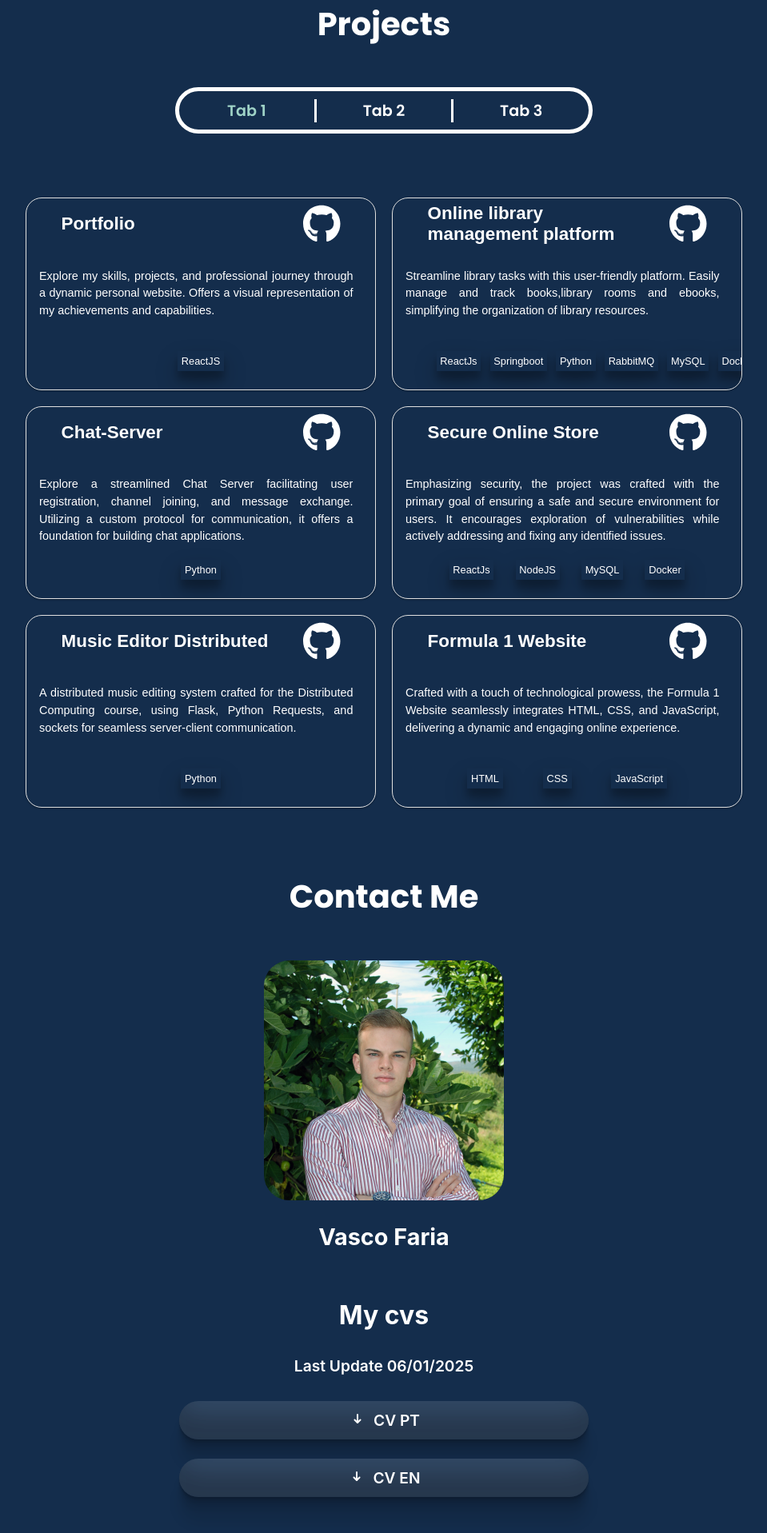
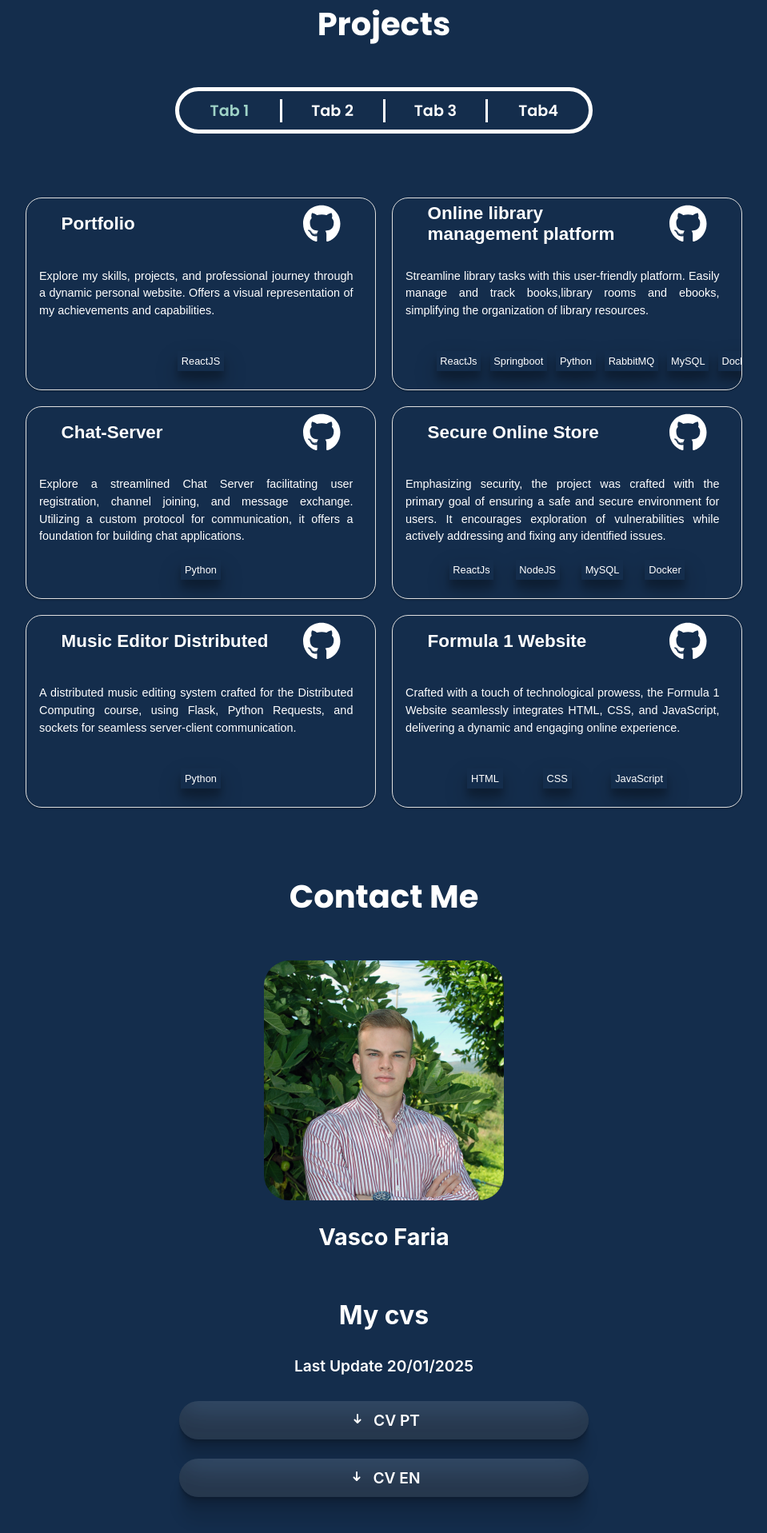
Before and after one commit to Vasco-Faria/Portfolio, a React (Create React App) app in the folder portfolioweb/: page / in a window 1280 px wide. Shown: the part 2999-4916 px from the top of the page at 80% size, without its empty margins (160-1119 px from the left). Built offline with nearby package versions, Linux system fonts and the light colour scheme.

Commit message:
Update with last Projects

```diff
--- a/portfolioweb/src/Sections/ContactMe/ContactMe.js
+++ b/portfolioweb/src/Sections/ContactMe/ContactMe.js
@@ -30,7 +30,7 @@ const ContactMe = () => {
                     </div>
                     <div className='mycvs'>
                         <h3>My cvs</h3>
-                        <p>Last Update 06/01/2025</p>
+                        <p>Last Update 20/01/2025</p>
                         <div className='buttons-downloads'>
                             <ButtonDownload text="CV PT" fileName="CV-Vasco-PT.pdf" filePath={pdf1} />
                             <ButtonDownload text="CV EN" fileName="CV-Vasco-EN.pdf" filePath={pdf2} />
--- a/portfolioweb/src/Sections/Projects/Projects.js
+++ b/portfolioweb/src/Sections/Projects/Projects.js
@@ -20,9 +20,14 @@ const Projects = () => {
     { title: 'PetTicket', description: 'Project focused on software testing and quality ', githublink: 'https://github.com/PeTicket/PeTicket',tech:["SpringBoot","JS","Selenium","Cucumber","SonarQube"] },
     { title: 'Platform WisH (Where is Home)', description: 'Development of an innovative platform for location assessment and social support module to aid in housing search for Univeristy of Aveiro students', githublink: 'https://github.com/Wish-Where-is-Home',tech:["ReactJS", "Leaflet", "QGIS", "PostgresSQL"] },
     { title: 'Workout_Tracker', description: 'Personal Project focused on learning Flutter and mobile dev', githublink: 'project9.jpg',tech:["Flutter"] },
+    { title: 'Parallel Computing Optimization ', description: 'Optimization of computationally intensive code, improving performance and scalability for high-performance computing tasks.',githublink: 'https://github.com/Vasco-Faria/Cpar-TP',  tech:["OpenMP", "CUDA","MPI"] },
+    { title:"Machine Learning for Alzheimer's Prediction", description:"Design and optimization of Machine Learning models", githublink:"",tech:["Python", "PyRadiomics", "Kagle"]},
+    { title:"Moonshot deployment with Kubernets", description:"Deployment and monitoring of a cloud-native application ensuring scalability, reliability, and observability.", githublink:"https://github.com/Vasco-Faria/ASCN-project", tech:["GCP","K8","Ansible"]},
+    { title:"Serviço Over-the-top para entrega de multimédia", description:"Implementation of an OTT service for streaming and delivering multimedia content, using Python for client-server communication.", githublink:'https://github.com/Vasco-Faria/ESR--TP2', tech:["Python"]},
+    { title:" WEB application for image processing", description:"Development of PictuRAS, a cloud-based web application for image processing, offering tools for editing and transforming photos.", githublink:"https://github.com/Vasco-Faria/PictuRAS", tech:["Vue","Nginx","Python","Docker"]}
   ], []);
 
-  const categories = useMemo(() => ['Tab 1', 'Tab 2','Tab 3'], []);
+  const categories = useMemo(() => ['Tab 1', 'Tab 2','Tab 3','Tab4'], []);
   const projectsPerPage = 6;
 
   const [activeTab, setActiveTab] = useState(categories[0]);
```
